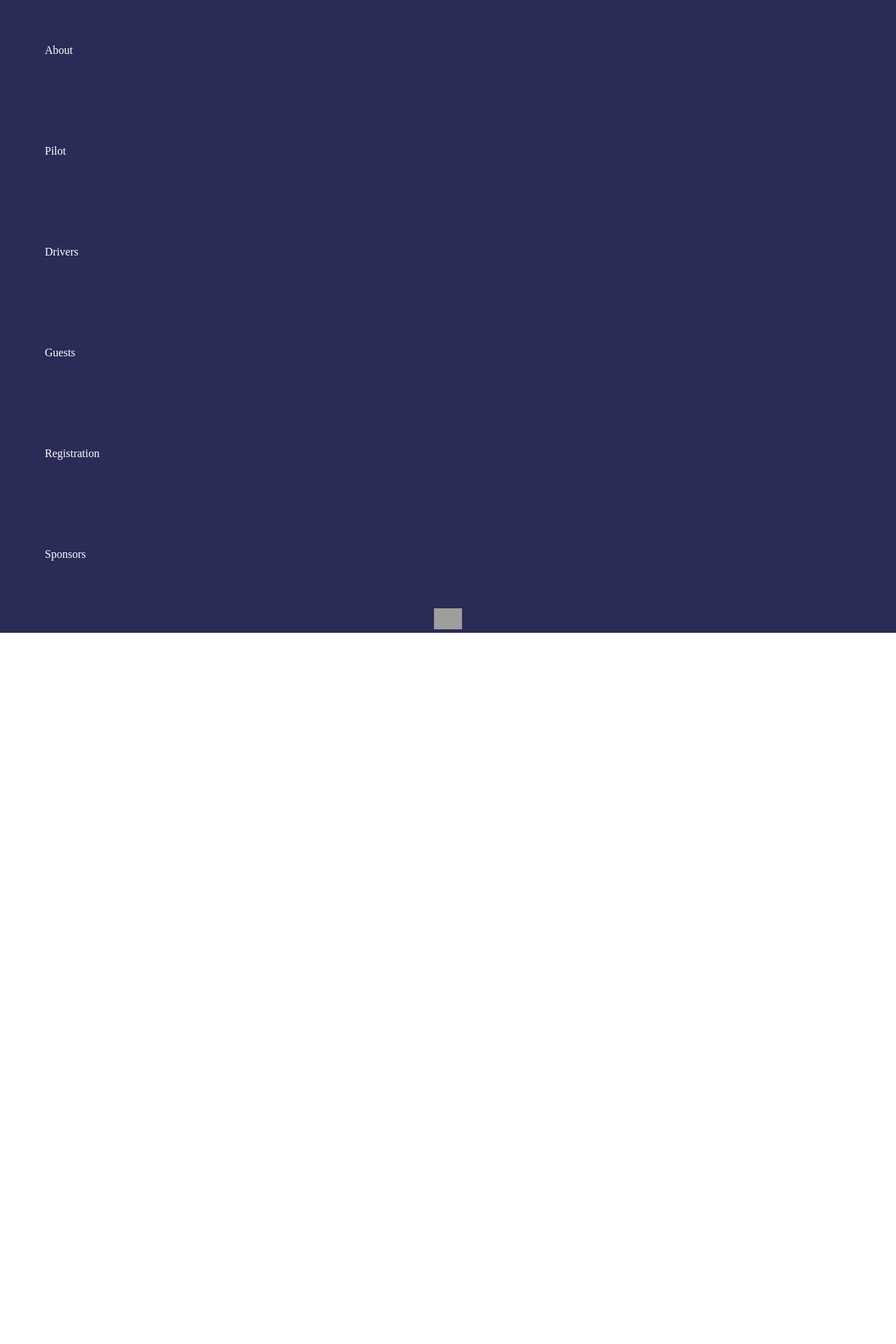
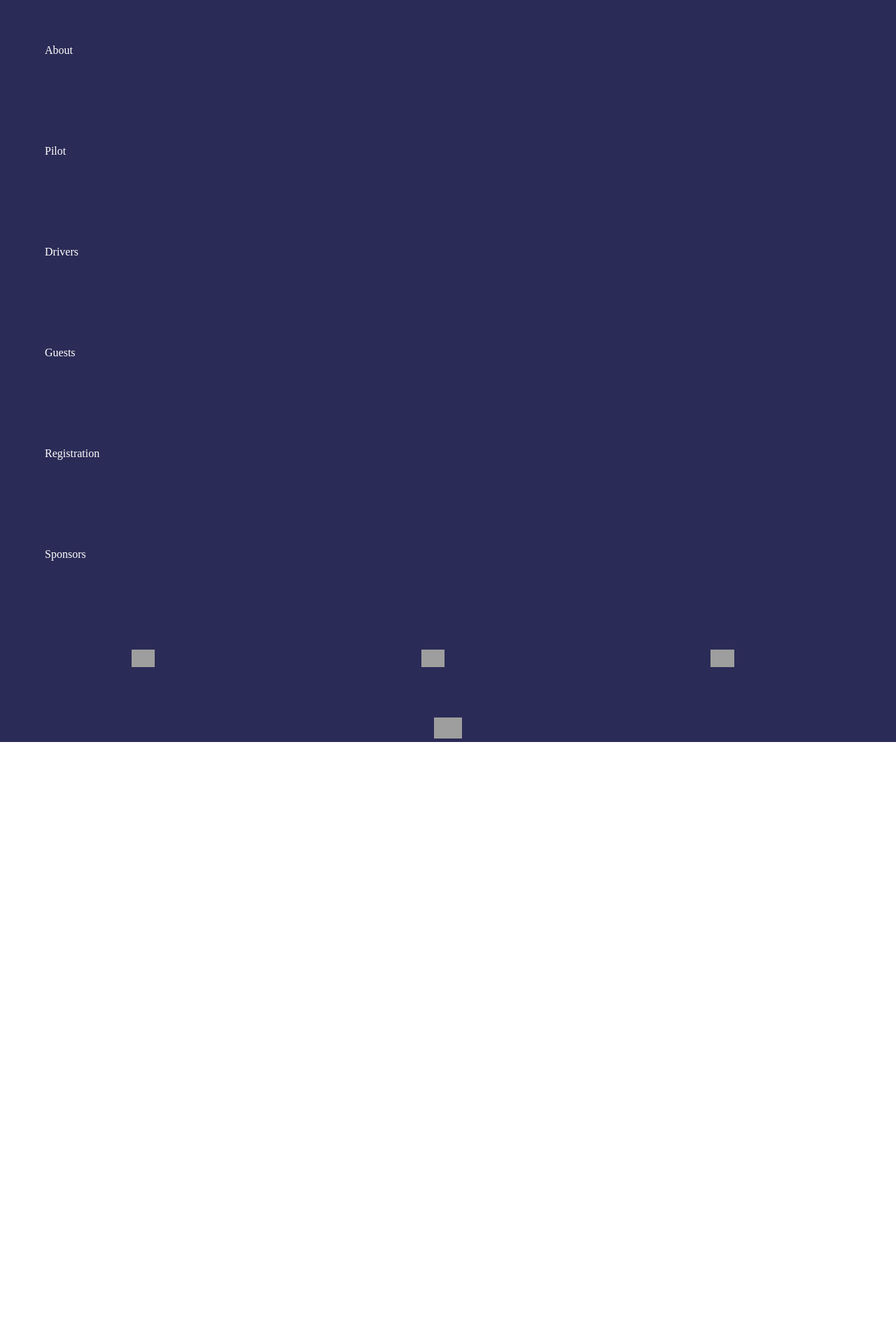
Before and after one commit to alsocollective/ewings_rally, a Django app: template application/rally_for_the_cure/templates/index.html in a window 1280 px wide. Shown: the top 1920 px of the page at 70% size. Before the commit the page ends 904 px from the top, so only its background shows below. Run offline with Django 3.2, Linux system fonts and the light colour scheme; the template is opened without the code that fills it, so the values that code supplies are empty; some libraries are stand-ins or nearby versions; some web fonts are replaced; grey boxes are pictures that could not be loaded.

Commit message:
some changes to the front end

```diff
--- a/application/rally_for_the_cure/static/sass/phone.scss
+++ b/application/rally_for_the_cure/static/sass/phone.scss
@@ -42,6 +42,13 @@ body{
 		a{
 			width: 100%;
 			display: inline-block;
+		}
+		img{ max-height: 25px;}
+		#social-icons{
+			a{
+				text-align: center;
+				width: 22%;
+			}
 		}
  	}
 	.last-button{
@@ -325,7 +332,6 @@ body{
 			height: 70%;
 			background-position: center;
 			background-repeat: no-repeat;
-			background-image: url("/assets/icons/down-arrow-black.png");
 			background-size: 40px;
 			@include rotate(-45deg);
 			@include origin(50% 50%);
@@ -459,11 +465,19 @@ body{
 			width: 100%;
 			text-align: center;
 		}
-		dl{
-			padding: 3em 1em 0 1em;
+		.guests{
+			background-color: $orange;
 		}
-		dd{
-			padding: 0.1em 0 1em 0.5em;
+		.pilots{
+			background-color: $yellow;
+		}
+		.drivers{
+			background-color: $blue;
+		}
+		li{
+			a{
+				padding: 0.1em 0 1em 0.5em;
+			}
 		}
 	}
 	// #map-container{
--- a/application/rally_for_the_cure/static/stylesheets/phone.css
+++ b/application/rally_for_the_cure/static/stylesheets/phone.css
@@ -278,8 +278,17 @@ body {
   width: 100%;
   display: inline-block;
 }
+/* line 46, ../sass/phone.scss */
+#nav-container img {
+  max-height: 25px;
+}
+/* line 48, ../sass/phone.scss */
+#nav-container #social-icons a {
+  text-align: center;
+  width: 22%;
+}
 
-/* line 47, ../sass/phone.scss */
+/* line 54, ../sass/phone.scss */
 .last-button {
   height: 40px;
   background-position: center;
@@ -288,7 +297,7 @@ body {
   background-size: 40px;
 }
 
-/* line 55, ../sass/phone.scss */
+/* line 62, ../sass/phone.scss */
 .pull-slider {
   position: fixed;
   -webkit-position: sticky;
@@ -302,7 +311,7 @@ body {
   width: 100%;
 }
 
-/* line 63, ../sass/phone.scss */
+/* line 70, ../sass/phone.scss */
 .slider-animation {
   -webkit-transition: all 0.5s;
   -moz-transition: all 0.5s;
@@ -310,7 +319,7 @@ body {
   transition: all 0.5s;
 }
 
-/* line 70, ../sass/phone.scss */
+/* line 77, ../sass/phone.scss */
 .slider-window-height {
   height: 100%;
   position: fixed;
@@ -322,12 +331,12 @@ body {
   overflow: hidden;
 }
 
-/* line 76, ../sass/phone.scss */
+/* line 83, ../sass/phone.scss */
 .slider-window-height.slider-active {
   overflow: scroll !important;
 }
 
-/* line 79, ../sass/phone.scss */
+/* line 86, ../sass/phone.scss */
 .slider-active .last-button {
   -webkit-transform: rotate(180deg);
   -moz-transform: rotate(180deg);
@@ -339,7 +348,7 @@ body {
   transform-origin: 50% 50%;
 }
 
-/* line 84, ../sass/phone.scss */
+/* line 91, ../sass/phone.scss */
 #social-media-buttons {
   display: none;
 }
@@ -350,7 +359,7 @@ body {
 | \_| /\ | v / \/ | \/ |`._`.| _|| |_
  \__/_||_|_|_\__/ \__/ |___/|___|___|
 */
-/* line 94, ../sass/phone.scss */
+/* line 101, ../sass/phone.scss */
 #carousel {
   position: fixed;
   -webkit-position: sticky;
@@ -363,7 +372,7 @@ body {
   top: 0;
   left: 0;
 }
-/* line 102, ../sass/phone.scss */
+/* line 109, ../sass/phone.scss */
 #carousel .slide {
   position: absolute;
   top: 0;
@@ -378,12 +387,12 @@ body {
   -o-transition: opacity 1s;
   transition: opacity 1s;
 }
-/* line 110, ../sass/phone.scss */
+/* line 117, ../sass/phone.scss */
 #carousel .slide .slide-container, #carousel .slide .slide-text, #carousel .slide #rally-logo {
   width: 100%;
   height: 100%;
 }
-/* line 114, ../sass/phone.scss */
+/* line 121, ../sass/phone.scss */
 #carousel .slide .slide-text {
   opacity: 0;
   -webkit-transition: opacity 1s;
@@ -392,7 +401,7 @@ body {
   -o-transition: opacity 1s;
   transition: opacity 1s;
 }
-/* line 118, ../sass/phone.scss */
+/* line 125, ../sass/phone.scss */
 #carousel .slide .image-background {
   width: 100%;
   height: 100%;
@@ -408,21 +417,21 @@ body {
   -o-background-size: cover;
   background-size: cover;
 }
-/* line 131, ../sass/phone.scss */
+/* line 138, ../sass/phone.scss */
 #carousel .off {
   opacity: 0;
   display: none;
 }
-/* line 135, ../sass/phone.scss */
+/* line 142, ../sass/phone.scss */
 #carousel .heighlight {
   z-index: 1 !important;
   opacity: 1;
 }
-/* line 139, ../sass/phone.scss */
+/* line 146, ../sass/phone.scss */
 #carousel .text .slide-text {
   opacity: 1 !important;
 }
-/* line 143, ../sass/phone.scss */
+/* line 150, ../sass/phone.scss */
 #carousel #carousel-nav {
   position: fixed;
   top: 40px;
@@ -430,7 +439,7 @@ body {
   text-align: center;
   width: 100%;
 }
-/* line 149, ../sass/phone.scss */
+/* line 156, ../sass/phone.scss */
 #carousel #carousel-nav .slide-nav {
   display: inline-block;
   width: 14px;
@@ -449,45 +458,45 @@ body {
   -o-border-radius: 50%;
   border-radius: 50%;
 }
-/* line 159, ../sass/phone.scss */
+/* line 166, ../sass/phone.scss */
 #carousel #carousel-nav .active {
   background: #2b2b57;
 }
-/* line 164, ../sass/phone.scss */
+/* line 171, ../sass/phone.scss */
 #carousel #logo-slide {
   height: 100%;
   width: 100%;
   text-align: center;
 }
 @media screen and (orientation: portrait) {
-  /* line 169, ../sass/phone.scss */
+  /* line 176, ../sass/phone.scss */
   #carousel #logo-slide > img {
     margin-top: 85px;
     width: 50%;
   }
-  /* line 173, ../sass/phone.scss */
+  /* line 180, ../sass/phone.scss */
   #carousel #logo-slide #rally-logo {
     position: absolute;
     left: 0;
     bottom: 100px;
   }
-  /* line 177, ../sass/phone.scss */
+  /* line 184, ../sass/phone.scss */
   #carousel #logo-slide #rally-logo svg, #carousel #logo-slide #rally-logo img {
     max-width: 50%;
   }
 }
 @media screen and (orientation: landscape) {
-  /* line 164, ../sass/phone.scss */
+  /* line 171, ../sass/phone.scss */
   #carousel #logo-slide {
     vertical-align: middle;
   }
-  /* line 185, ../sass/phone.scss */
+  /* line 192, ../sass/phone.scss */
   #carousel #logo-slide > img {
     width: 40%;
     margin-top: 100px;
     vertical-align: top;
   }
-  /* line 190, ../sass/phone.scss */
+  /* line 197, ../sass/phone.scss */
   #carousel #logo-slide #rally-logo {
     display: inline-block;
     width: 50%;
@@ -495,7 +504,7 @@ body {
     margin-top: -50px;
   }
 }
-/* line 199, ../sass/phone.scss */
+/* line 206, ../sass/phone.scss */
 #carousel #quote-container {
   position: fixed;
   left: 0;
@@ -503,7 +512,7 @@ body {
   bottom: 75px;
   text-align: center;
 }
-/* line 205, ../sass/phone.scss */
+/* line 212, ../sass/phone.scss */
 #carousel #quote-container .quote {
   margin: 0 1em 0 1em;
   font-size: 1.5em;
@@ -523,20 +532,20 @@ body {
   text-shadow: 0px 0px 10px black;
 }
 @media screen and (orientation: landscape) {
-  /* line 216, ../sass/phone.scss */
+  /* line 223, ../sass/phone.scss */
   #carousel #quote-container .quote {
     font-size: 1.2em;
   }
 }
-/* line 221, ../sass/phone.scss */
+/* line 228, ../sass/phone.scss */
 #carousel div:nth-child(1) .image-background {
   background-image: url("/assets/img/landing-1.jpg");
 }
-/* line 224, ../sass/phone.scss */
+/* line 231, ../sass/phone.scss */
 #carousel div:nth-child(2) .image-background {
   background-image: url("/assets/img/landing-2.jpg");
 }
-/* line 227, ../sass/phone.scss */
+/* line 234, ../sass/phone.scss */
 #carousel div:nth-child(3) .image-background {
   background-image: url("/assets/img/landing-3.jpg");
 }
@@ -551,7 +560,7 @@ body {
 	overflow-y: scroll;
 	@include vendorize(scrolling, touch);
  */
-/* line 242, ../sass/phone.scss */
+/* line 249, ../sass/phone.scss */
 #scroller-container {
   -webkit-overflow-scrolling: touch;
   z-index: 800;
@@ -562,7 +571,7 @@ body {
   display: block;
 }
 
-/* line 252, ../sass/phone.scss */
+/* line 259, ../sass/phone.scss */
 #container {
   position: relative;
   -webkit-overflow-scrolling: touch;
@@ -571,11 +580,11 @@ body {
   background-color: #2b2b57;
 }
 
-/* line 263, ../sass/phone.scss */
+/* line 270, ../sass/phone.scss */
 #about {
   position: relative;
 }
-/* line 265, ../sass/phone.scss */
+/* line 272, ../sass/phone.scss */
 #about #background-image-container {
   width: 100%;
   height: 100%;
@@ -583,7 +592,7 @@ body {
   left: 0;
   top: 0;
 }
-/* line 271, ../sass/phone.scss */
+/* line 278, ../sass/phone.scss */
 #about #background-image-container #background-1 {
   width: 100%;
   height: 100%;
@@ -596,14 +605,14 @@ body {
   background-size: cover;
   background-image: url("/assets/img/about-bg-2.jpg");
 }
-/* line 280, ../sass/phone.scss */
+/* line 287, ../sass/phone.scss */
 #about .title {
   font-size: 2.3em;
   padding-top: 2em;
   width: 100%;
   text-align: center;
 }
-/* line 287, ../sass/phone.scss */
+/* line 294, ../sass/phone.scss */
 #about #imageBox {
   background-position: center;
   background-repeat: no-repeat;
@@ -622,21 +631,21 @@ body {
   -o-border-radius: 50%;
   border-radius: 50%;
 }
-/* line 298, ../sass/phone.scss */
+/* line 305, ../sass/phone.scss */
 #about #right p:nth-child(1) {
   margin: 0 8px 0 8px;
   font-weight: 700;
 }
-/* line 303, ../sass/phone.scss */
+/* line 310, ../sass/phone.scss */
 #about #right p {
   margin: 1.5em 1em 0 1em;
   color: #fff;
 }
-/* line 308, ../sass/phone.scss */
+/* line 315, ../sass/phone.scss */
 #about #right p:nth-child(9) {
   padding-bottom: 200px;
 }
-/* line 312, ../sass/phone.scss */
+/* line 319, ../sass/phone.scss */
 #about #dimond {
   position: absolute;
   z-index: 9;
@@ -655,13 +664,12 @@ body {
   -ms-transform-origin: 50% 50%;
   transform-origin: 50% 50%;
 }
-/* line 323, ../sass/phone.scss */
+/* line 330, ../sass/phone.scss */
 #about #dimond > div {
   width: 70%;
   height: 70%;
   background-position: center;
   background-repeat: no-repeat;
-  background-image: url("/assets/icons/down-arrow-black.png");
   background-size: 40px;
   -webkit-transform: rotate(-45deg);
   -moz-transform: rotate(-45deg);
@@ -673,17 +681,17 @@ body {
   transform-origin: 50% 50%;
 }
 
-/* line 337, ../sass/phone.scss */
+/* line 343, ../sass/phone.scss */
 #attenders .main-coloum {
   color: #fff;
   text-align: center;
   padding-top: 3em;
 }
-/* line 341, ../sass/phone.scss */
+/* line 347, ../sass/phone.scss */
 #attenders .main-coloum h2 {
   margin-bottom: 0.5em;
 }
-/* line 345, ../sass/phone.scss */
+/* line 351, ../sass/phone.scss */
 #attenders .main-coloum svg {
   height: 30%;
   width: 30%;
@@ -691,59 +699,59 @@ body {
   display: block;
   fill: #fff;
 }
-/* line 352, ../sass/phone.scss */
+/* line 358, ../sass/phone.scss */
 #attenders .main-coloum #text {
   font-weight: lighter;
   margin: 0 1em 0 1em;
   text-align: left;
 }
-/* line 358, ../sass/phone.scss */
+/* line 364, ../sass/phone.scss */
 #attenders .main-coloum h3 {
   text-decoration: underline;
 }
-/* line 362, ../sass/phone.scss */
+/* line 368, ../sass/phone.scss */
 #attenders .main-coloum p {
   margin: 1.5em 0 0 0;
 }
-/* line 366, ../sass/phone.scss */
+/* line 372, ../sass/phone.scss */
 #attenders .main-coloum p:last-child {
   padding-bottom: 3em;
 }
-/* line 369, ../sass/phone.scss */
+/* line 375, ../sass/phone.scss */
 #attenders .main-coloum table {
   border-collapse: separate;
   width: 80%;
   font-size: 0.9em;
   margin: 1em 0;
 }
-/* line 375, ../sass/phone.scss */
+/* line 381, ../sass/phone.scss */
 #attenders .main-coloum table tr td {
   padding: 0.3em 0;
   width: 50%;
   border-top: solid #fff 1px;
 }
-/* line 382, ../sass/phone.scss */
+/* line 388, ../sass/phone.scss */
 #attenders .main-coloum table tr:last-child td {
   border-bottom: solid #fff 1px;
 }
-/* line 390, ../sass/phone.scss */
+/* line 396, ../sass/phone.scss */
 #attenders .background-coloums {
   display: none;
 }
-/* line 393, ../sass/phone.scss */
+/* line 399, ../sass/phone.scss */
 #attenders #guests {
   background-color: #ff572b;
 }
-/* line 396, ../sass/phone.scss */
+/* line 402, ../sass/phone.scss */
 #attenders #pilots {
   background-color: #ffb01a;
 }
-/* line 399, ../sass/phone.scss */
+/* line 405, ../sass/phone.scss */
 #attenders #drivers {
   background-color: #2b2b57;
 }
 
-/* line 404, ../sass/phone.scss */
+/* line 410, ../sass/phone.scss */
 #registration {
   background-position: center;
   background-repeat: no-repeat;
@@ -755,149 +763,157 @@ body {
   background-image: url("/assets/img/registration-1.jpg");
   color: #fff;
 }
-/* line 410, ../sass/phone.scss */
+/* line 416, ../sass/phone.scss */
 #registration .title {
   font-size: 2.3em;
   padding: 2em 0 1em 0;
   width: 100%;
   text-align: center;
 }
-/* line 417, ../sass/phone.scss */
+/* line 423, ../sass/phone.scss */
 #registration h2 {
   margin-bottom: 0.5em;
 }
-/* line 421, ../sass/phone.scss */
+/* line 427, ../sass/phone.scss */
 #registration .half {
   font-weight: lighter;
   margin: 0 1em 0 1em;
   text-align: center;
 }
-/* line 425, ../sass/phone.scss */
+/* line 431, ../sass/phone.scss */
 #registration .half p {
   text-align: left;
   margin: 1.5em 0 1em 0;
 }
-/* line 431, ../sass/phone.scss */
+/* line 437, ../sass/phone.scss */
 #registration #docs {
   font-weight: lighter;
   margin: 0 2em 0 2em;
   text-align: center;
 }
-/* line 435, ../sass/phone.scss */
+/* line 441, ../sass/phone.scss */
 #registration #docs > div {
   padding: 1em 0;
   display: inline-block;
   width: 50%;
   text-align: center;
 }
-/* line 441, ../sass/phone.scss */
+/* line 447, ../sass/phone.scss */
 #registration #docs div:last-child {
   width: 100%;
   padding-bottom: 3em;
 }
 
-/* line 448, ../sass/phone.scss */
+/* line 454, ../sass/phone.scss */
 #map {
   width: 100%;
   background-color: #ffb01a;
 }
-/* line 451, ../sass/phone.scss */
+/* line 457, ../sass/phone.scss */
 #map #map-container, #map #map-loading {
   display: none;
 }
-/* line 455, ../sass/phone.scss */
+/* line 461, ../sass/phone.scss */
 #map #map-hyper-location .title {
   font-size: 2.3em;
   padding-top: 2em;
   width: 100%;
   text-align: center;
 }
-/* line 462, ../sass/phone.scss */
-#map #map-hyper-location dl {
-  padding: 3em 1em 0 1em;
+/* line 468, ../sass/phone.scss */
+#map #map-hyper-location .guests {
+  background-color: #ff572b;
 }
-/* line 465, ../sass/phone.scss */
-#map #map-hyper-location dd {
+/* line 471, ../sass/phone.scss */
+#map #map-hyper-location .pilots {
+  background-color: #ffb01a;
+}
+/* line 474, ../sass/phone.scss */
+#map #map-hyper-location .drivers {
+  background-color: #2b2b57;
+}
+/* line 478, ../sass/phone.scss */
+#map #map-hyper-location li a {
   padding: 0.1em 0 1em 0.5em;
 }
 
-/* line 511, ../sass/phone.scss */
+/* line 525, ../sass/phone.scss */
 #contact {
   background: #ff572b;
   background-color: #ff572b;
   color: #ff572b;
   padding: 3em 0;
 }
-/* line 516, ../sass/phone.scss */
+/* line 530, ../sass/phone.scss */
 #contact p {
   margin-left: 2em;
 }
-/* line 519, ../sass/phone.scss */
+/* line 533, ../sass/phone.scss */
 #contact span, #contact a {
   color: #fff;
   font-size: 1em;
   display: block;
 }
-/* line 524, ../sass/phone.scss */
+/* line 538, ../sass/phone.scss */
 #contact span:first-child {
   text-transform: uppercase;
   font-weight: bolder;
 }
 
-/* line 531, ../sass/phone.scss */
+/* line 545, ../sass/phone.scss */
 #sponsors {
   background-color: #2b2b57;
   color: #fff;
   text-align: center;
 }
-/* line 535, ../sass/phone.scss */
+/* line 549, ../sass/phone.scss */
 #sponsors svg {
   position: absolute;
   left: 0;
   top: 0;
   height: 100%;
 }
-/* line 541, ../sass/phone.scss */
+/* line 555, ../sass/phone.scss */
 #sponsors #title {
   font-size: 2.3em;
   padding-top: 2em;
   width: 100%;
   text-align: center;
 }
-/* line 548, ../sass/phone.scss */
+/* line 562, ../sass/phone.scss */
 #sponsors h3 {
   text-transform: uppercase;
   font-weight: bolder;
 }
-/* line 554, ../sass/phone.scss */
+/* line 568, ../sass/phone.scss */
 #sponsors .sponsor {
   padding-top: 3em;
 }
-/* line 556, ../sass/phone.scss */
+/* line 570, ../sass/phone.scss */
 #sponsors .sponsor img {
   vertical-align: middle;
   max-height: 100px;
 }
-/* line 561, ../sass/phone.scss */
+/* line 575, ../sass/phone.scss */
 #sponsors .sponsor:last-child {
   padding-bottom: 3em;
 }
-/* line 564, ../sass/phone.scss */
+/* line 578, ../sass/phone.scss */
 #sponsors > div:nth-child(3) img {
   max-width: 75%;
   padding: 5%;
 }
-/* line 568, ../sass/phone.scss */
+/* line 582, ../sass/phone.scss */
 #sponsors > div:nth-child(4) img {
   max-width: 40%;
   padding: 5%;
 }
-/* line 572, ../sass/phone.scss */
+/* line 586, ../sass/phone.scss */
 #sponsors > div:nth-child(5) img {
   max-width: 30%;
   padding: 1.5%;
 }
-/* line 576, ../sass/phone.scss */
+/* line 590, ../sass/phone.scss */
 #sponsors > div:nth-child(6) img {
   max-width: 23%;
   padding: 1%;
--- a/application/rally_for_the_cure/templates/index.html
+++ b/application/rally_for_the_cure/templates/index.html
@@ -49,8 +49,11 @@
 				<li><a href="registration" class="nav-clicker">Registration</a></li>
 				<!--<li><a href="contact" class="nav-clicker">Contact</a></li>-->
 				<li><a href="sponsors" class="nav-clicker">Sponsors</a></li>
+				{% if desktop%}{% else %}<li id="social-icons"><a href="http://instagram.com/ewingscancer"><img src="http://also-static.com/rallyforthecure/static/assets/icons/ew-insta.png"></a>
+		<a href="https://twitter.com/ewingscancer"><img src="http://also-static.com/rallyforthecure/static/assets/icons/ew-tweet.png"></a>
+		<a href="https://www.facebook.com/EwingsCancerFoundationOfCanada"><img src="http://also-static.com/rallyforthecure/static/assets/icons/ew-face.png"></a></li>{% endif %}
 			</ul>
-				{% if desktop%}<div id="background-colour"></div>{% else %}<div class="last-button"></div>{% endif %}
+				{% if desktop%}<div id="background-colour"></div>{% else %}<div class="last-button" style="background-image: url('{% static "assets/icons/down-arrow-black.png"%}')"></div>{% endif %}
 		</div>
 	{% if desktop%}
 	</nav><!-- remove for phone -->
@@ -260,7 +263,7 @@
 				<h3>Platinum</h3>
 				{% for sponsor in sponsors%}
 					{% if sponsor.status == "Platinum" %}
-						<img src="{{ MEDIA_URL }}{{sponsor.logo}}">
+						<a href="{{sponsor.link}}"><img src="{{ MEDIA_URL }}{{sponsor.logo}}"></a>
 					{% endif %}
 				{% endfor %}
 			</div>
@@ -268,7 +271,7 @@
 				<h3>Gold</h3>
 				{% for sponsor in sponsors%}
 					{% if sponsor.status == "Gold" %}
-						<img src="{{ MEDIA_URL }}{{sponsor.logo}}">
+						<a href="{{sponsor.link}}"><img src="{{ MEDIA_URL }}{{sponsor.logo}}"></a>
 					{% endif %}
 				{% endfor %}
 			</div>
@@ -276,7 +279,7 @@
 				<h3>Silver</h3>
 				{% for sponsor in sponsors%}
 					{% if sponsor.status == "Silver" %}
-						<img src="{{ MEDIA_URL }}{{sponsor.logo}}">
+						<a href="{{sponsor.link}}"><img src="{{ MEDIA_URL }}{{sponsor.logo}}"></a>
 					{% endif %}
 				{% endfor %}
 			</div>
@@ -284,7 +287,7 @@
 				<h3>Bronze</h3>
 				{% for sponsor in sponsors%}
 					{% if sponsor.status == "Bronze" %}
-						<img src="{{ MEDIA_URL }}{{sponsor.logo}}">
+						<a href="{{sponsor.link}}"><img src="{{ MEDIA_URL }}{{sponsor.logo}}"></a>
 					{% endif %}
 				{% endfor %}
 			</div>
```
